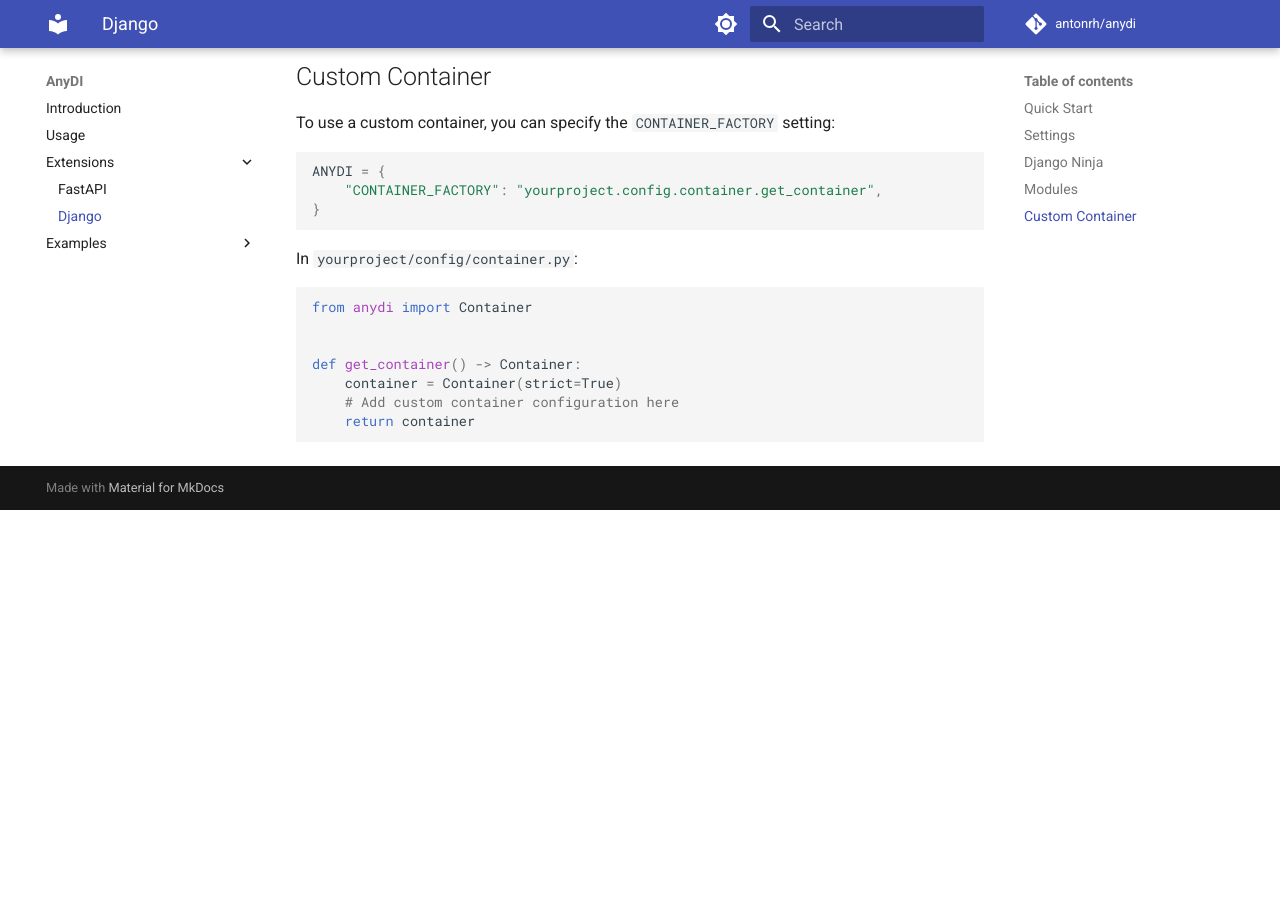
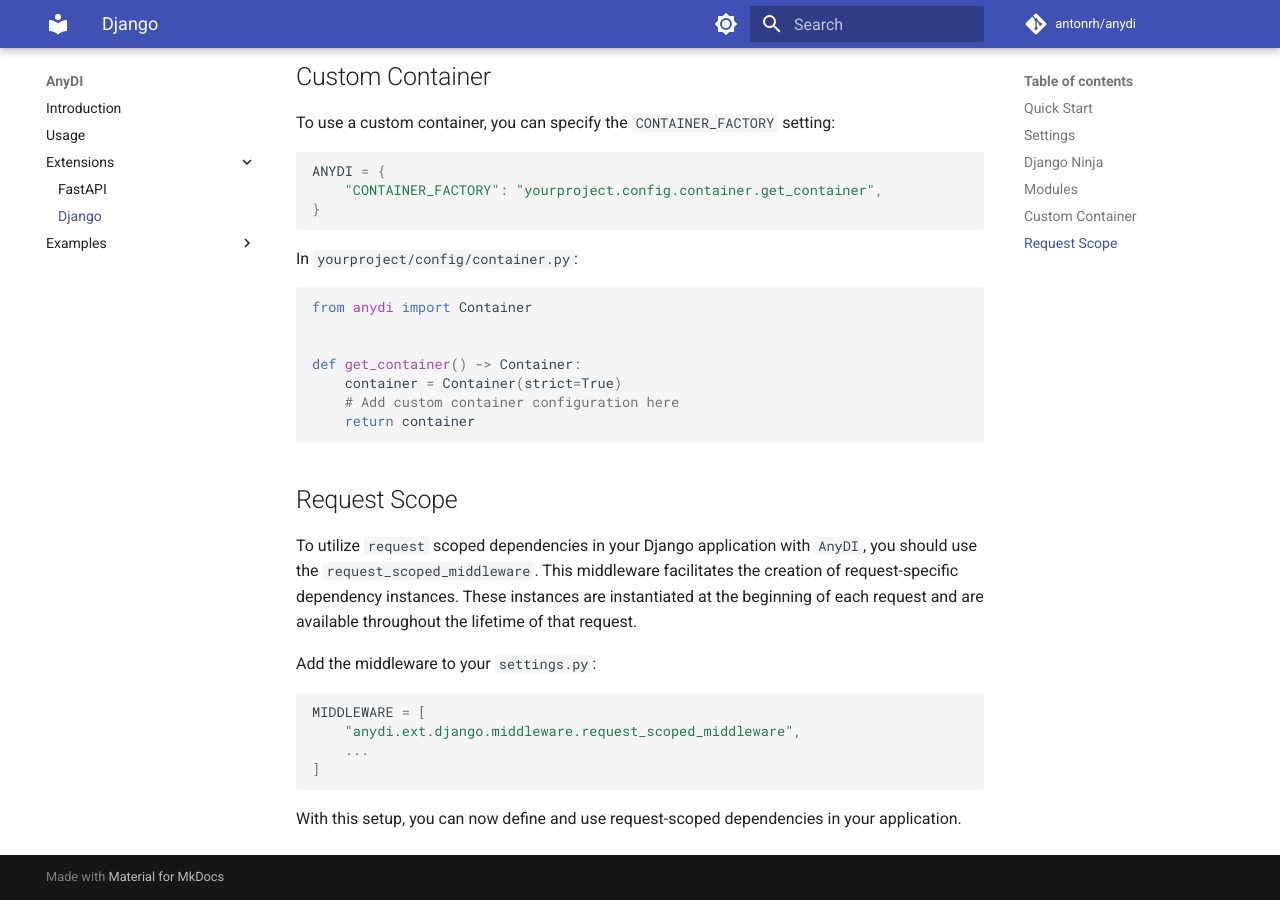
Before and after one commit to antonrh/anydi, an MkDocs documentation site: the page built from docs/extensions/django.md, in a window 1280 px wide and 900 px high, scrolled down 3038 px. Built offline with MkDocs 1.6.1 and Material for MkDocs 9.7.7, drawn with Linux system fonts in a browser that asks for light colours; comment, search, counter and statistics services are not loaded; before the commit the page ends 3548 px from its top, so only the background shows below that.

Commit message:
Update django extension docs

````diff
--- a/docs/extensions/django.md
+++ b/docs/extensions/django.md
@@ -153,3 +153,18 @@ def get_container() -> Container:
     # Add custom container configuration here
     return container
 ```
+
+## Request Scope
+
+To utilize `request` scoped dependencies in your Django application with `AnyDI`, you should use the `request_scoped_middleware`. This middleware facilitates the creation of request-specific dependency instances. These instances are instantiated at the beginning of each request and are available throughout the lifetime of that request.
+
+Add the middleware to your `settings.py`:
+
+```python
+MIDDLEWARE = [
+    "anydi.ext.django.middleware.request_scoped_middleware",
+    ...
+]
+```
+
+With this setup, you can now define and use request-scoped dependencies in your application.
````
